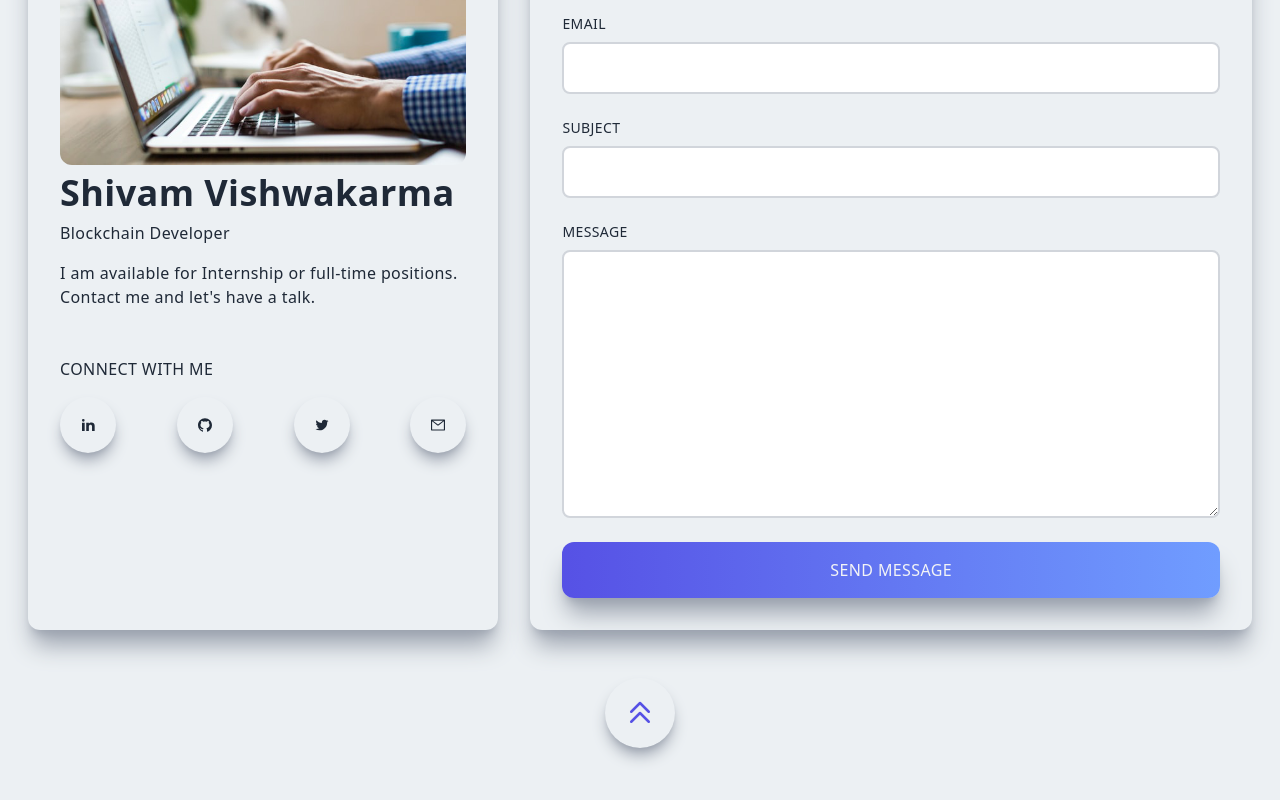
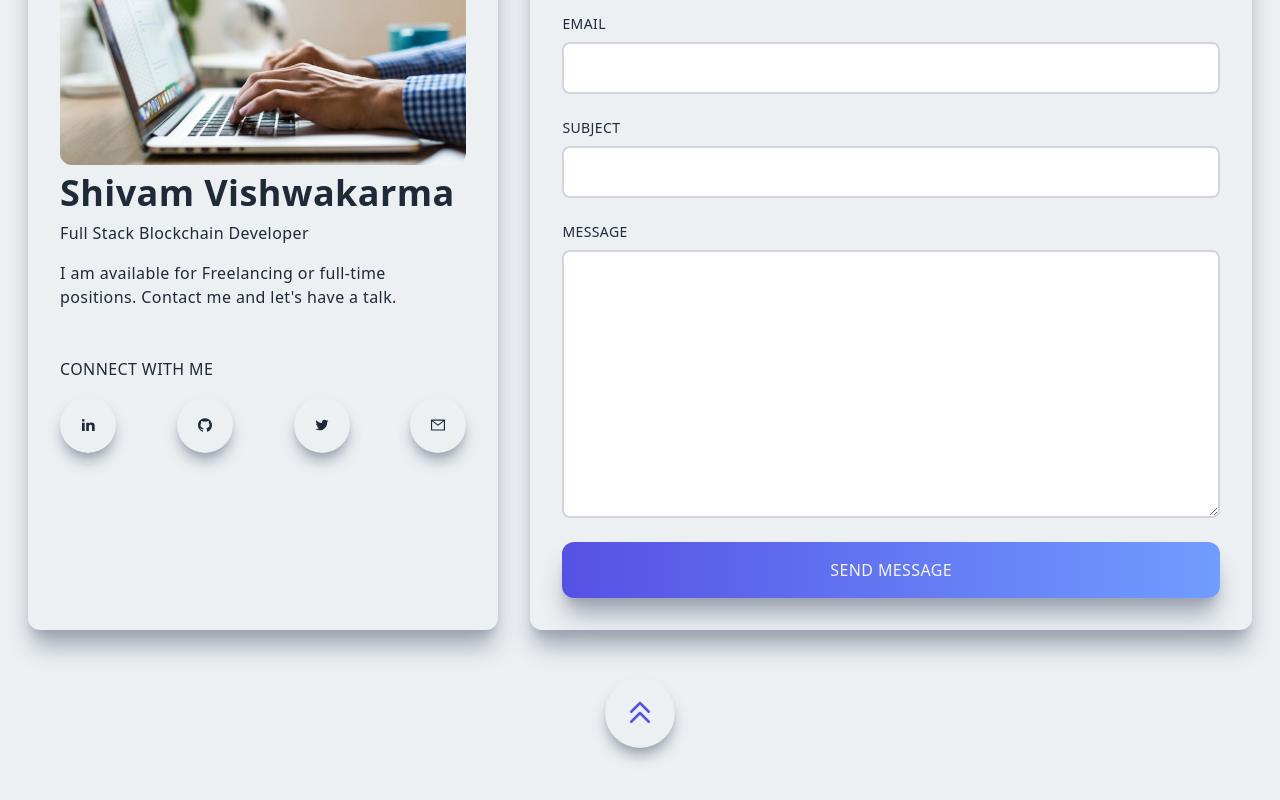
Before and after one commit to Shivam-vishwakarma991/Website-Portfolio, a Next.js app: page / in a window 1280 px wide. Shown: the part 4062-4862 px from the top of the page. Built offline with nearby package versions, Linux system fonts and the light colour scheme.

Commit message:
refactored contact form

```diff
--- a/components/Contacts.js
+++ b/components/Contacts.js
@@ -29,8 +29,8 @@ const Contact = () => {
         </div>
         <div>
             <h2 className='py-2'> Shivam Vishwakarma</h2>
-            <p >Blockchain Developer</p>
-            <p className='py-4'>I am available for Internship or full-time positions. Contact me and let's have a talk.</p>
+            <p >Full Stack Blockchain Developer</p>
+            <p className='py-4'>I am available for Freelancing or full-time positions. Contact me and let's have a talk.</p>
         </div>
         <div>
         <p className=' uppercase pt-8'>Connect with me</p>
@@ -98,14 +98,14 @@ const Contact = () => {
                     <label className='uppercase text-sm py-2'>
                         Name
                     </label>
-                    <input  className='border-2 rounded-lg p-3 flex border-gray-300' type="text" required/>
+                    <input name='name'  className='border-2 rounded-lg p-3 flex border-gray-300' type="text" required/>
                 </div>
 
                 <div className='flex flex-col'>
                     <label className='uppercase text-sm py-2'>
                         Phone Number
                     </label>
-                    <input className='border-2 rounded-lg p-3 flex border-gray-300' type="text" />
+                    <input name='phone' className='border-2 rounded-lg p-3 flex border-gray-300' type="text" />
                 </div>
 
             </div>
@@ -114,7 +114,7 @@ const Contact = () => {
             <label className='uppercase text-sm py-2'>
                         EMAIL
                     </label>
-                    <input className='border-2 rounded-lg p-3 flex border-gray-300' type="email" required/>
+                    <input name='email' className='border-2 rounded-lg p-3 flex border-gray-300' type="email" required/>
 
             </div>
 
@@ -134,7 +134,7 @@ const Contact = () => {
                   ></textarea>
                 </div>
 
-                <button className=' hover:scale-105 ease-in duration-300 w-full p-4 text-gray-100 mt-4'>
+                <button  className=' hover:scale-105 ease-in duration-300 w-full p-4 text-gray-100 mt-4'>
                   Send Message
                 </button>
         </form>
```
